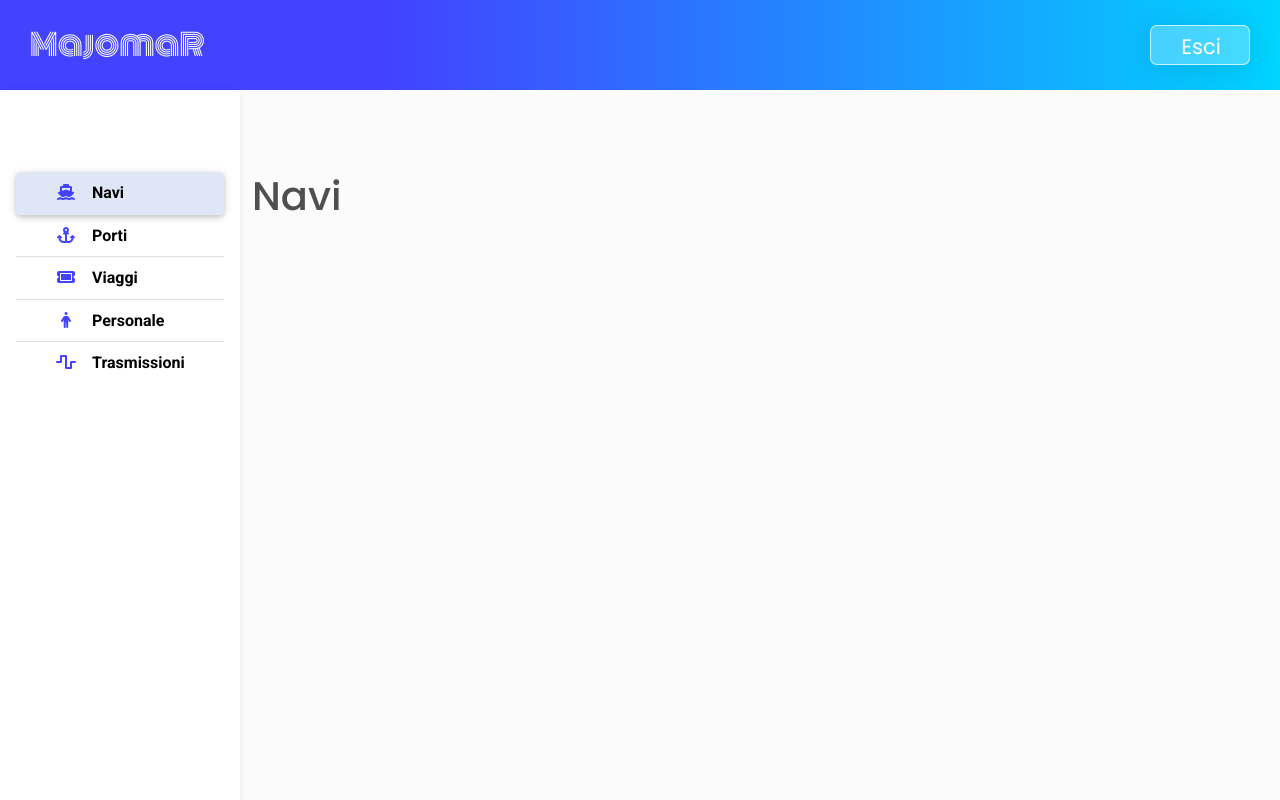
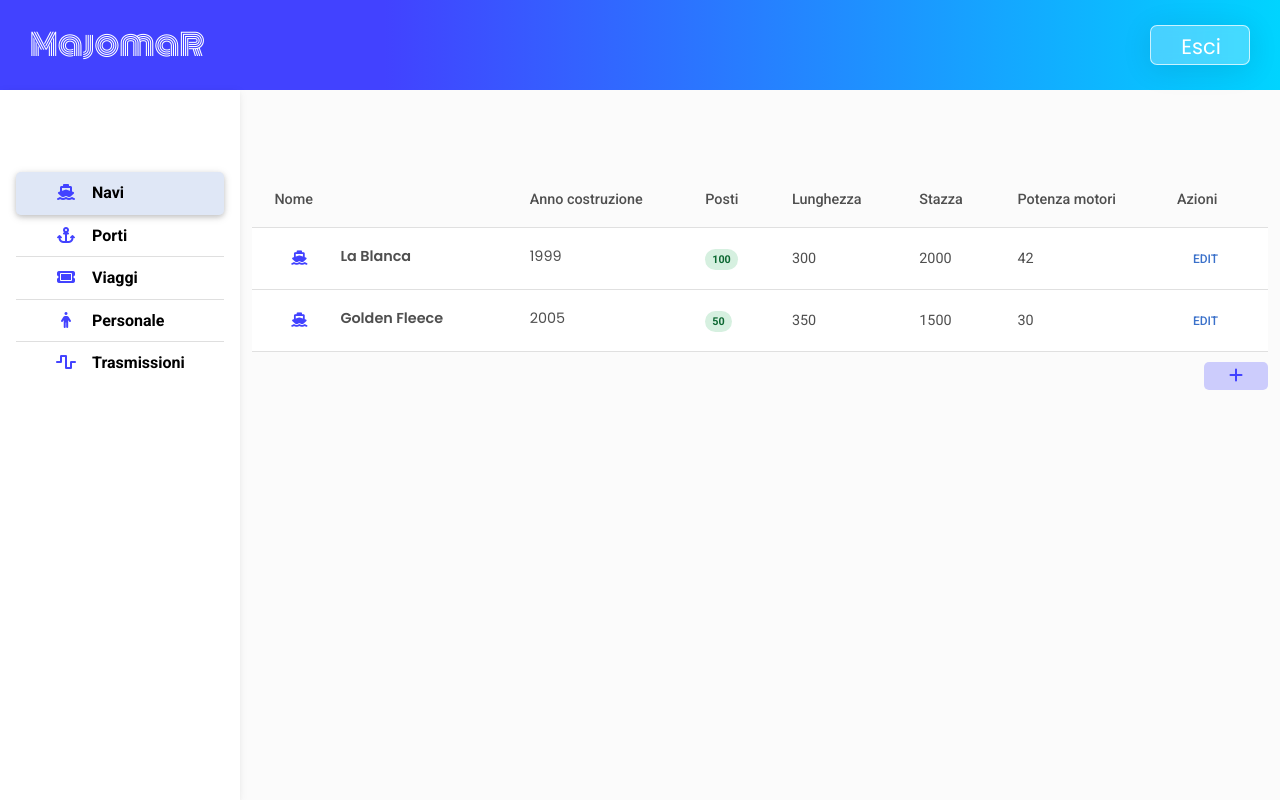
Before and after one commit to majoboss/Majomar, a PHP site: page /Php/Navi.php in a window 1280 px wide. Run offline with PHP 8.4, Linux system fonts and the light colour scheme; data comes from the database, SQL or seed files in the repository.

Commit message:
Dashboard navi added

```diff
--- a/Css/style.css
+++ b/Css/style.css
@@ -265,3 +265,63 @@ a{
 /*
   Finish Auth
 */
+
+/*
+  Start Dashboard
+*/
+
+
+.addButton{
+    border: 0;
+    background-color: #4242ff41;
+    border-radius: 5px;
+    margin-top: 10px;
+    float: right;
+}
+
+.addButton:hover{
+    background-color: #4242ff65;
+}
+
+.form{
+    width: 730px;
+    margin: 0;
+    background-color: white;
+    padding: 60px;
+    border-radius: 25px;
+    box-shadow: 0px 7px 15px rgba(0, 0, 0, 0.137);
+}
+
+.hide{
+    display: none;
+}
+
+.form input{
+    border-radius: 5px;
+    font-family: 'Poppins';
+    font-weight: 800;
+    margin-bottom: 10px;
+    width: 180px;
+    margin-right: 20px;
+}
+
+.form button{
+    font-family: 'Poppins';
+    font-weight: 800;
+    margin-bottom: 10px;
+    border-radius: 5px;
+    width: 180px;
+    background: #4242ff;
+    background: linear-gradient(90deg, rgba(66,66,255,1) 30%, rgb(0, 187, 255) 100%);
+    border:0;
+    color: white;
+    height: 30px;
+    transition: 0.2s;
+    box-shadow: 0px 0px 0px black;
+    margin-left: 408px;
+
+}
+
+/*
+  Finish Dashboard
+*/
--- a/Html/Navi.html
+++ b/Html/Navi.html
@@ -1,3 +1,38 @@
 <div>
-    <h1>Navi</h1>
+    <table class="table align-middle mb-0 bg-white">
+        <thead class="bg-light">
+          <tr>
+            <th>Nome</th>
+            <th>Anno costruzione</th>
+            <th>Posti</th>
+            <th>Lunghezza</th>
+            <th>Stazza</th>
+            <th>Potenza motori</th>
+            <th>Azioni</th>
+
+          </tr>
+        </thead>
+        <tbody>
+          <righe />
+        </tbody>
+      </table>
+      <button class="addButton" onclick="add()">
+        <i class="fa-solid fa-plus fa-fw me-3"></i>
+      </button>
+      <div style="display: flex; justify-content: center; margin-top: 150px;">
+      <form id="formNavi" class="form hide" action="../Php/Back/Insert.php" method="post">
+        <h3 style="color: black; margin-bottom: 20px; font-weight: bold;">Aggiungi</h3>
+        <div>
+            <input required placeholder="Nome" type="text" name="Nome" id="">
+            <input required placeholder="Anno costruzione" name="Anno costruzione" type="number" min="1900" max="2099" step="1" />
+            <input required placeholder="Posti" type="number" name="Posti" id="">
+            <input required placeholder="Lunghezza" type="number" name="Lunghezza" id="">
+            <input required placeholder="Stazza" type="number" name="Stazza" id="">
+            <input required placeholder="Potenza motori" type="number" name="Potenza motori" id="">
+            <button type="submit">Invia</button>
+        </div>
+      </form>
+     </div>
 </div>
+
+<script src="../JS/formNavi.js"></script>
--- /dev/null
+++ b/JS/formNavi.js
@@ -0,0 +1,3 @@
+function add(){
+    document.getElementById("formNavi").style.display="inline";
+}
--- a/Php/Navi.php
+++ b/Php/Navi.php
@@ -1,4 +1,6 @@
 <?php
+
+include "./Back/Database.php";
 
 $web_page = file_get_contents('../Html/Template.html');
 
@@ -18,6 +20,46 @@ $web_page = str_replace('<contenuto/>', $dashboard , $web_page);
 
 $web_page = str_replace('list-group-item navi list-group-item-action py-2 ripple', 'list-group-item navi list-group-item-action py-2 ripple active' , $web_page);
 
+$sql_seleziona_navi = "SELECT * FROM  navi";
+
+$data_navi = $connessione->query($sql_seleziona_navi);
+
+
+
+$tabella ='';
+
+while($row=$data_navi->fetch_assoc())
+{
+    $tabella.='
+        <tr>
+            <td>
+            <div class="d-flex align-items-center">
+            <i class="fa-solid fa-ship fa-fw me-3"></i>
+                <div class="ms-3">
+                <p class="fw-bold mb-1">'.$row["nome"].'</p>
+                </div>
+            </div>
+            </td>
+            <td>
+            <p class="fw-normal mb-1">'.$row["anno_costruzione"].'</p>
+            </td>
+            <td>
+            <span class="badge badge-success rounded-pill d-inline">'.$row["posti_occupabili"].'</span>
+            </td>
+            <td>'.$row["lunghezza"].'</td>
+            <td>'.$row["stazza"].'</td>
+            <td>'.$row["potenza_motori"].'</td>
+            <td>
+            <button type="button" onclick="stampa()" class="btn btn-link btn-sm btn-rounded ">
+                Edit
+            </button>
+            </td>
+        </tr>
+    ';
+}
+
+$navi = str_replace('<righe />', $tabella , $navi);
+
 echo str_replace('<sezione />', $navi , $web_page);
 
 
```
Also changed, not shown: Php/Back/Insert.php (added, +16 -0 lines).
